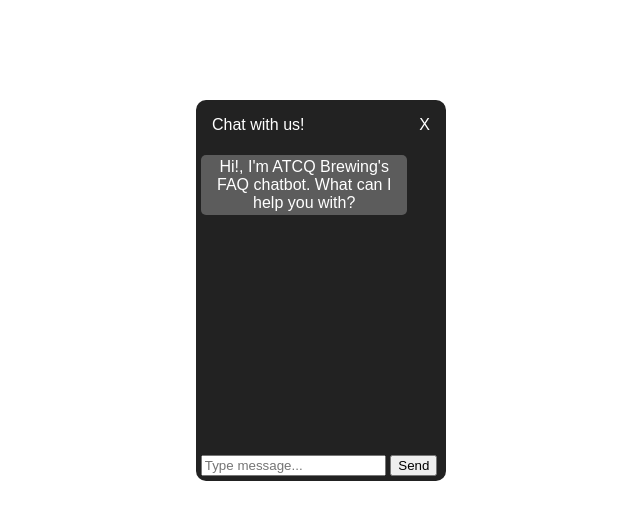
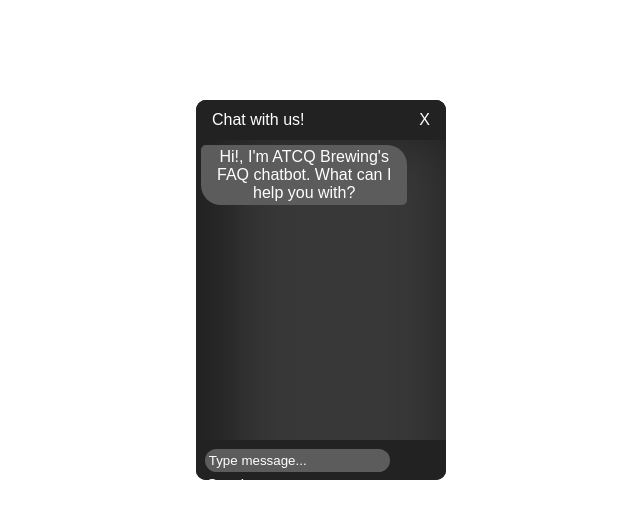
Before and after one commit to paul-schultz/chat_widget, a website: page client/index.html in a window 1280 px wide. Shown: the whole page, without its empty margins (319-959 px from the left). Drawn offline with Linux system fonts and the light colour scheme.

Commit message:
basic ui styling complete

```diff
--- a/client/css/style.css
+++ b/client/css/style.css
@@ -1,18 +1,30 @@
-.messages {
+body {
     font-family: Arial, Helvetica, sans-serif;
+    color: white;
+}
+
+.overflow {
     width: 250px;
+    height: 380px;
+    overflow: hidden;
+    border-radius: 10px;
     margin: auto;
     margin-top: 100px;
-    background-color: #222;
-    border-radius: 10px;
+}
+
+.messages {
+    width: 250px;
+    background-color: rgb(56, 56, 56);
+    box-shadow: 20px 20px 50px 20px #222 inset;
 }
 
 .messages-header {
+    height: 40px;
     display: flex;
     justify-content: space-between;
     align-items: center;
     flex-direction: row;
-    color: white;
+    background-color: #222;
 }
 
 .messages-header p {
@@ -33,7 +45,6 @@
 
 .message {
     width: 80%;
-    color: white;
     border-radius: 5px;
     margin: 5px;
     padding: .2em;
@@ -43,22 +54,65 @@
     float: left;
     text-align: center;
     background-color: rgb(92, 92, 92);
+    border-radius: 5px 20px 5px;
 }
 
 .message-user {
     float: right;
     text-align: center;
     background-color: #5956f7;
+    border-radius: 20px 5px 20px;
+
 }
 
 .user-input {
+    height: 60px;
     padding: .3em;
+    background-color: #222;
+}
+
+input[type="text"] {
+    background-color: rgb(92, 92, 92);
+    border-radius: 20px;
+    outline: none;
+    color: white;
+    border: none;
+    padding: .3em;
+    margin: .3em;
+    transition: background-color .5s ease-in;
+}
+
+input[type="text"]::placeholder {
+    color: inherit;
+}
+
+input[type="text"]:focus {
+    background-color: #5956f7;
+}
+
+button[type="submit"] {
+    background-color: #ffffff00;
+    border: none;
+    color: inherit;
+    font: inherit;
+    transition: color .1s ease-in;
+}
+
+button[type="submit"]:hover {
+    cursor: pointer;
+    color: #c0c0c0;
+}
+
+button[type="submit"]:focus {
+    cursor: pointer;
+    color: #5956f7;
+    outline: none;
 }
 
 /* Scrollbar styling */
 /* width */
 ::-webkit-scrollbar {
-    width: 20px;
+    width: 10px;
 }
 
 /* Track */
--- a/client/index.html
+++ b/client/index.html
@@ -7,6 +7,7 @@
         <link rel="stylesheet" href="css/style.css">
     </head>
     <body>
+        <div class="overflow">
             <div class="messages" >
                 <div class="messages-header">
                     <div><p>Chat with us!</p></div>
@@ -14,10 +15,24 @@
                 </div>
                 <div class="messages-content" id="mc">
                 </div>
-            <form class="user-input" id="user-input" method="POST">
-                <input type="text" id="userMsg" name="userMsg" class="message-input" placeholder="Type message..." >
-                <button type="submit" class="message-submit">Send</button>
+                <form class="user-input"
+                      id="user-input"
+                      method="POST"
+                >
+                    <input type="text"
+                           id="userMsg"
+                           name="userMsg"
+                           class="message-input"
+                           placeholder="Type message..."
+                           autocomplete="off"
+                    >
+                    <button type="submit"
+                            class="message-submit"
+                    >
+                    Send
+                    </button>
                 </form>
+            </div>
         </div>
         <script src="js/app.js"></script>
     </body>
```
Lines whose indentation alone changed are shown as unchanged.
